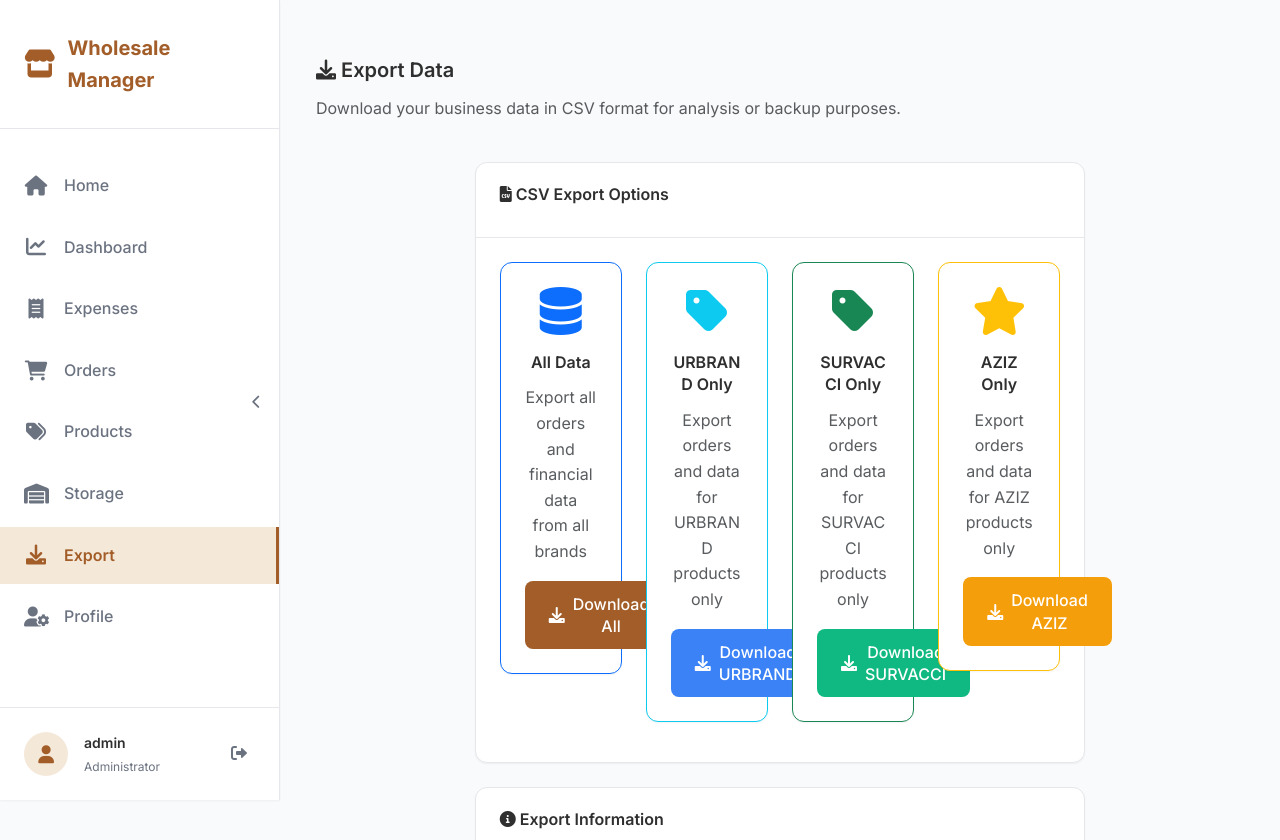
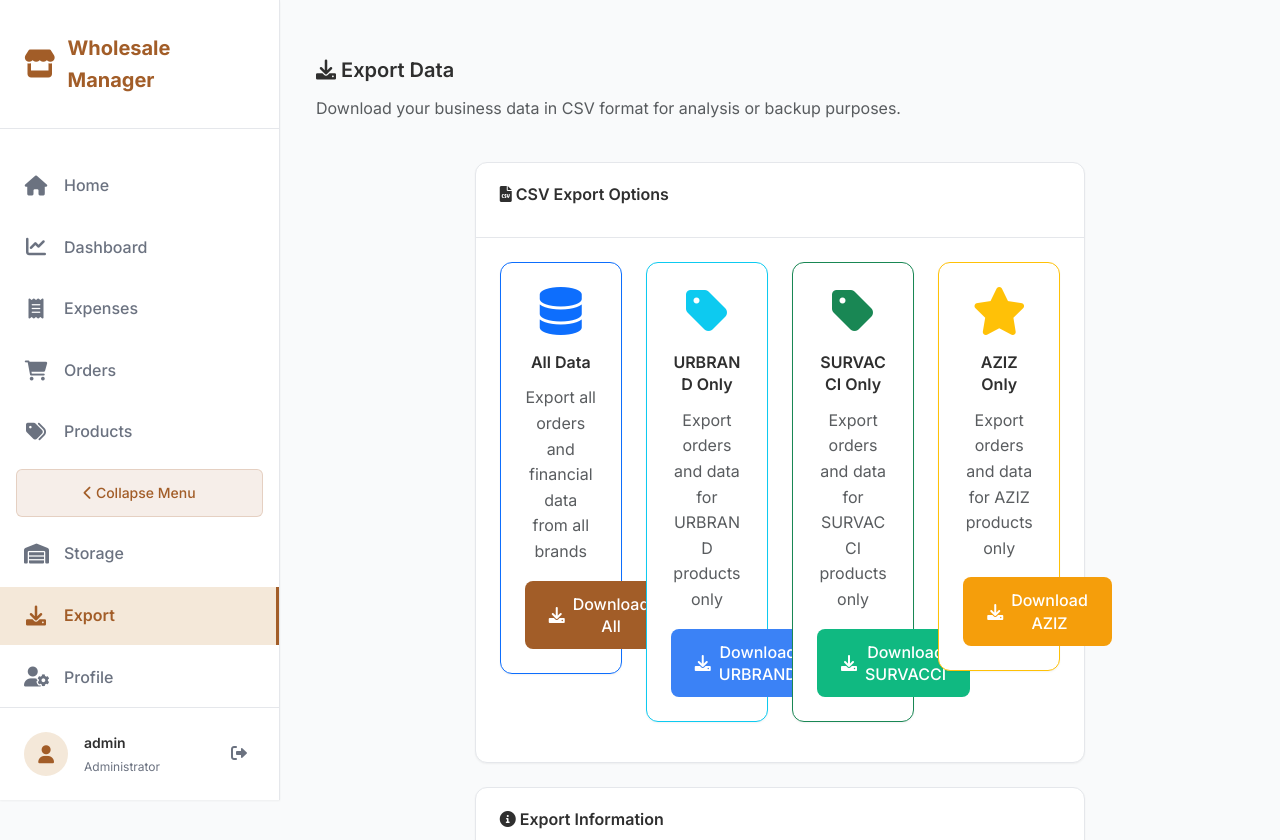
Before and after one commit to AdhamElkomey23/WHOLESALE-APP, a Flask app: page /export in a window 1280 px wide. Shown: the top 840 px of the page. Run offline with Flask 3, Linux system fonts and the light colour scheme; a user stored in the database is signed in.

Commit message:
Center the menu collapse button for easier access and a more modern look
Relocates and restyles the sidebar toggle button in `templates/base.html` and `static/css/style.css` to a centered position.

Replit-Commit-Author: Agent
Replit-Commit-Session-Id: 03023591-3e84-4850-aff2-f235a7f37061
Replit-Commit-Screenshot-Url: https://storage.googleapis.com/screenshot-production-us-central1/4234a394-b2d3-40c5-a1fb-8767f7a2ab1a/8c65bece-ed57-4c1a-bb45-58e0f0d03a53.jpg

```diff
--- a/static/css/style.css
+++ b/static/css/style.css
@@ -1267,36 +1267,51 @@ p {
     width: 70px;
 }
 
-.sidebar-toggle {
-    background: none;
-    border: none;
-    color: var(--text-secondary);
-    padding: 0.375rem;
+.sidebar-toggle-center {
+    background: rgba(162, 93, 40, 0.1);
+    border: 1px solid rgba(162, 93, 40, 0.2);
+    color: var(--accent-primary);
+    padding: 0.75rem 1rem;
     border-radius: var(--radius-sm);
-    margin-left: auto;
+    margin: 0.5rem 1rem;
     transition: all 0.3s ease;
-    position: absolute;
-    right: 0.75rem;
-    top: 50%;
-    transform: translateY(-50%);
+    width: calc(100% - 2rem);
+    display: flex;
+    align-items: center;
+    gap: 0.5rem;
+    font-size: 0.875rem;
+    font-weight: 500;
 }
 
-.sidebar-toggle:hover {
-    background: rgba(162, 93, 40, 0.1);
-    color: var(--accent-primary);
+.sidebar-toggle-center:hover {
+    background: rgba(162, 93, 40, 0.15);
+    border-color: var(--accent-primary);
+    transform: translateX(2px);
 }
 
-.sidebar-toggle i {
+.sidebar-toggle-center i {
     transition: transform 0.3s ease;
     font-size: 0.875rem;
 }
 
-.left-sidebar.collapsed .sidebar-toggle {
-    right: 50%;
-    transform: translate(50%, -50%);
+.left-sidebar.collapsed .sidebar-toggle-center {
+    margin: 0.5rem 0;
+    width: 100%;
+    justify-content: center;
+    padding: 0.75rem 0;
+    border-left: none;
+    border-right: none;
+    border-radius: 0;
 }
 
-.left-sidebar.collapsed .sidebar-toggle i {
+.left-sidebar.collapsed .sidebar-toggle-center span {
+    opacity: 0;
+    visibility: hidden;
+    width: 0;
+    overflow: hidden;
+}
+
+.left-sidebar.collapsed .sidebar-toggle-center i {
     transform: rotate(180deg);
 }
 
--- a/templates/base.html
+++ b/templates/base.html
@@ -30,9 +30,6 @@
         <div class="sidebar-brand">
             <i class="fas fa-store"></i>
             <span class="brand-text">Wholesale Manager</span>
-            <button class="sidebar-toggle d-none d-lg-block" onclick="toggleDesktopSidebar()">
-                <i class="fas fa-chevron-left"></i>
-            </button>
         </div>
 
         <!-- Navigation Menu -->
@@ -57,6 +54,13 @@
                 <i class="fas fa-tags"></i>
                 <span>Products</span>
             </a>
+
+            <!-- Sidebar Toggle Button (centered in menu) -->
+            <button class="sidebar-toggle-center d-none d-lg-block" onclick="toggleDesktopSidebar()">
+                <i class="fas fa-chevron-left"></i>
+                <span>Collapse Menu</span>
+            </button>
+
             <a href="{{ url_for('storage') }}" class="nav-item {% if request.endpoint == 'storage' %}active{% endif %}">
                 <i class="fas fa-warehouse"></i>
                 <span>Storage</span>
```
